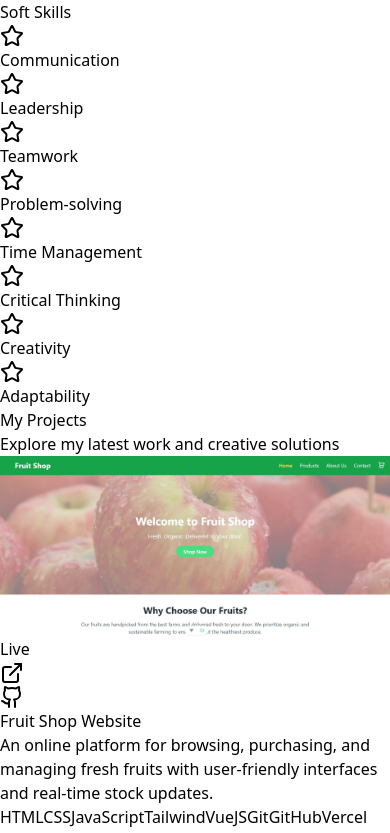
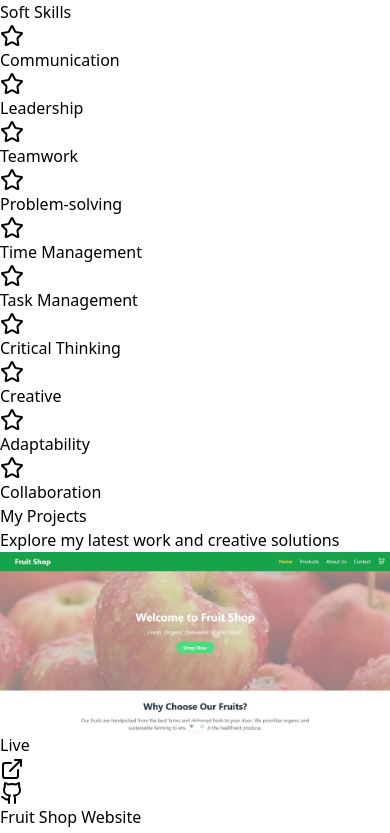
Before and after one commit to Mengseu-Sork/Portfolio, a Vue app: page /skills in a window 390 px wide. Shown: the part 8186-9019 px from the top of the page. Built offline with nearby package versions, Linux system fonts and the light colour scheme.

Commit message:
fix code

```diff
--- a/src/views/SkillsView.vue
+++ b/src/views/SkillsView.vue
@@ -135,7 +135,7 @@
       </div>
       <div ref="softSkillsSection">
         <h3 class="text-2xl font-semibold text-gray-900 mb-8 text-center">Soft Skills</h3>
-        <div class="grid grid-cols-2 sm:grid-cols-3 md:grid-cols-4 gap-8">
+        <div class="grid grid-cols-2 sm:grid-cols-3 md:grid-cols-5 gap-8">
           <div
             v-for="(softSkill, index) in softSkills"
             :key="softSkill"
@@ -223,9 +223,11 @@
   "Teamwork",
   "Problem-solving",
   "Time Management",
+  "Task Management",
   "Critical Thinking",
-  "Creativity",
+  "Creative",
   "Adaptability",
+  "Collaboration",
 ];
 
 const handleImageError = (skillName) => {
```
